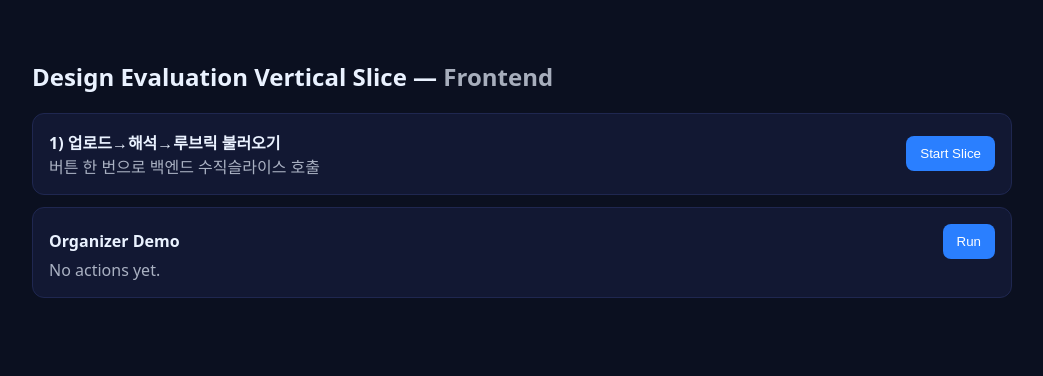
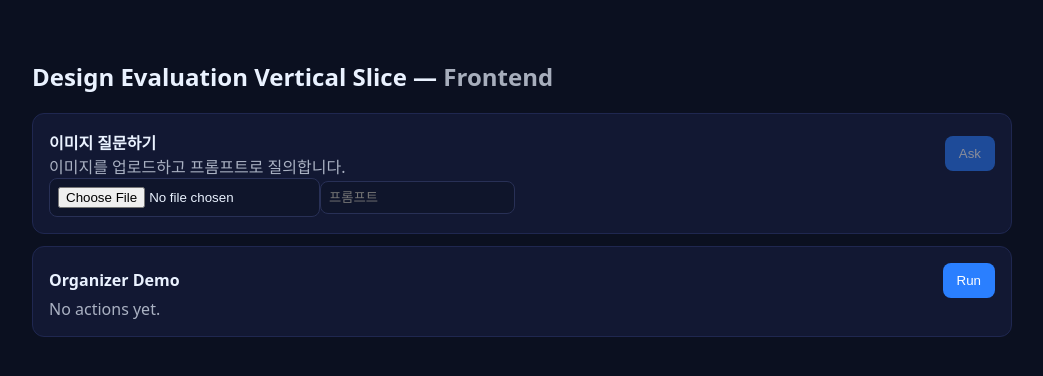
Before and after one commit to millim1983/design-eval-slice, a React (Vite) app in the folder frontend/: page / in a window 1280 px wide. Shown: the top 376 px of the page, without its empty margins (118-1161 px from the left). Built offline with nearby package versions, Linux system fonts and the light colour scheme.

Commit message:
feat: enable llava image chat

```diff
--- a/frontend/src/App.tsx
+++ b/frontend/src/App.tsx
@@ -1,26 +1,23 @@
 import { useEffect, useState } from "react";
 import api from "./api";
-import { RubricDSL, AnalyzeResponse, ReportEvent } from "./types";
-import Findings from "./components/Findings";
-import RubricForm from "./components/RubricForm";
-import JudgeReview from "./components/JudgeReview";
+import { ReportEvent } from "./types";
 
 export default function App(){
   const [sid, setSid] = useState<string>("");
-  const [rubric, setRubric] = useState<RubricDSL|undefined>();
-  const [findings, setFindings] = useState<AnalyzeResponse|undefined>();
   const [events, setEvents] = useState<ReportEvent[]>([]);
   const [busy, setBusy] = useState(false);
   const [orgLog, setOrgLog] = useState<string[]>([]);
+  const [imageFile, setImageFile] = useState<File|null>(null);
+  const [question, setQuestion] = useState("");
+  const [answer, setAnswer] = useState("");
 
   const start = async () => {
     setBusy(true);
-    const u = await api.upload({ title:"Demo", author_id:"u_demo", asset_url:"" });
+    if(!imageFile) { setBusy(false); return; }
+    const u = await api.upload({ title:"Demo", author_id:"u_demo", file: imageFile });
     setSid(u.submission_id);
-    const a = await api.analyze({ submission_id: u.submission_id });
-    setFindings(a);
-    const r = await api.rubric();
-    setRubric(r);
+    const c = await api.chat(u.submission_id, question);
+    setAnswer(c.answer);
     setBusy(false);
   };
 
@@ -48,14 +45,14 @@ export default function App(){
       <h2>Design Evaluation Vertical Slice — <span className="muted">Frontend</span></h2>
       <div className="card">
         <div className="row" style={{justifyContent:"space-between"}}>
-          <div><b>1) 업로드→해석→루브릭 불러오기</b><div className="muted">버튼 한 번으로 백엔드 수직슬라이스 호출</div></div>
-          <button className="btn" onClick={start} disabled={busy}>Start Slice</button>
+          <div><b>이미지 질문하기</b><div className="muted">이미지를 업로드하고 프롬프트로 질의합니다.</div></div>
+          <button className="btn" onClick={start} disabled={busy || !imageFile}>Ask</button>
         </div>
-        {sid ? <div className="row">submission_id: <span className="mono pill">{sid}</span></div> : null}
+        <input type="file" accept="image/*" onChange={e=>setImageFile(e.target.files?.[0]??null)} />
+        <input type="text" placeholder="프롬프트" value={question} onChange={e=>setQuestion(e.target.value)} />
+        {answer ? <div className="row">답변: <span>{answer}</span></div> : null}
       </div>
-      {findings ? (<div className="card"><b>2) 자동 분석 결과</b><Findings items={findings.findings} /></div>) : null}
-      {findings && sid ? (<JudgeReview submissionId={sid} initialFindings={findings.findings} onSubmitted={loadReport} />) : null}
-      {rubric && sid ? (<RubricForm rubric={rubric} submissionId={sid} onSubmitted={loadReport} />) : null}
+      {sid ? <div className="card"><div className="row">submission_id: <span className="mono pill">{sid}</span></div></div> : null}
       {sid ? (<div className="card">
         <div className="row" style={{justifyContent:"space-between"}}><b>4) Evidence Report</b><button className="btn" onClick={loadReport}>새로고침</button></div>
         <div className="muted">upload/analyze/evaluate 로그가 순서대로 보입니다.</div>
--- a/frontend/src/api.ts
+++ b/frontend/src/api.ts
@@ -29,8 +29,21 @@ upload: (p: {
     title: string;
     author_id: string;
     asset_url?: string;
+    file?: File;
     meta?: any;
-  }) => j<{ submission_id: string; created_at: string }>("POST", "/uploads", p),
+  }) => {
+    if (p.file) {
+      const form = new FormData();
+      form.append("title", p.title);
+      form.append("author_id", p.author_id);
+      form.append("file", p.file);
+      return fetch("/uploads", { method: "POST", body: form }).then((r) => {
+        if (!r.ok) throw new Error("upload failed");
+        return r.json();
+      });
+    }
+    return j<{ submission_id: string; created_at: string }>("POST", "/uploads", p);
+  },
 
   analyze: (submission_id: string) =>
     j<AnalyzeResponse>("POST", "/analyze", { submission_id }),
```
Also changed, not shown: 1 other file (tests, documents, lock files or other folders).
